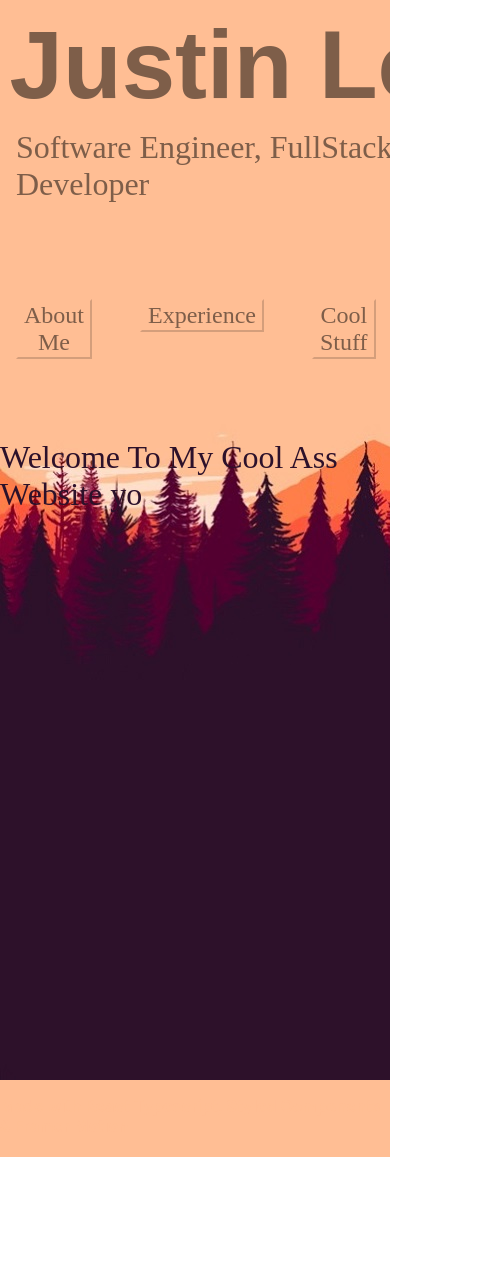
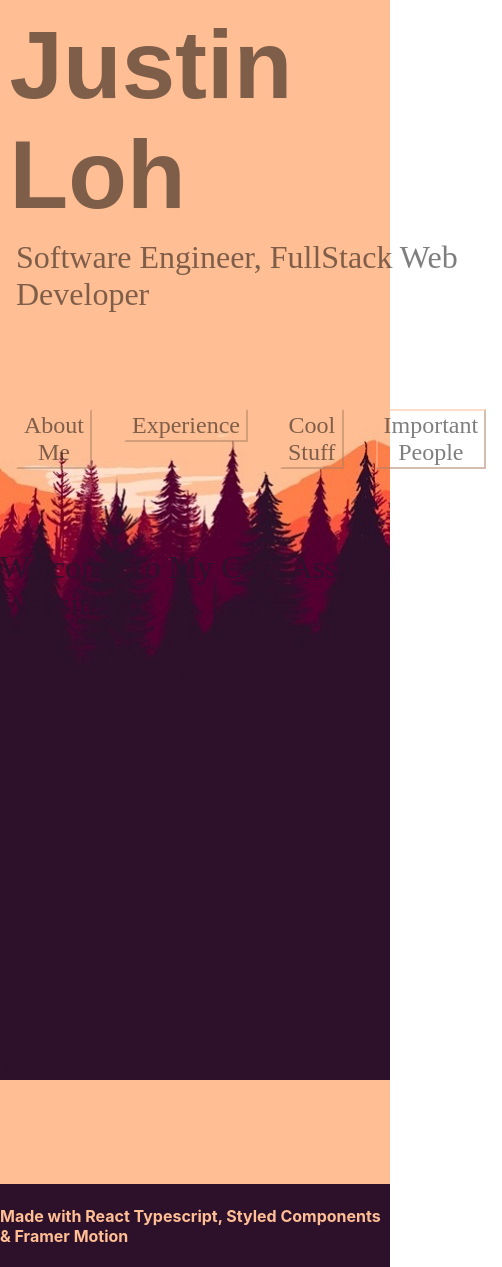
Before and after one commit to JustinLohKingWei/LohKingWayTooGood, a React (Create React App) app: page / in a window 390 px wide. Shown: the whole page, 502 px wide, since content can reach past the window. Before the commit the page ends 1157 px from the top, so only its background shows below. Built offline with nearby package versions, Linux system fonts and the light colour scheme.

Commit message:
fixed responsive styling

```diff
--- a/src/App.tsx
+++ b/src/App.tsx
@@ -7,11 +7,14 @@ import React, { createContext, useState } from "react";
 import Wallpaper from "./resources/wallpaper.jpg";
 
 const RootContainer = styled.div`
+  display: flex;
   background-image: url(${Wallpaper});
-  overflow: hidden;
+  flex-direction: column;
+  flex-wrap: wrap;
+  min-height: 100%;
 `;
 
-const BlockContainer = styled.div`
+const FlexContainer = styled.div`
   display: flex;
   width: 100%;
 `;
@@ -31,15 +34,15 @@ function App() {
   return (
     <RootContainer>
       <GlobalContext.Provider value={globalContextValues}>
-        <BlockContainer>
+        <FlexContainer>
           <Header />
-        </BlockContainer>
-        <BlockContainer>
+        </FlexContainer>
+        <FlexContainer>
           <Content />
-        </BlockContainer>
-        <BlockContainer>
+        </FlexContainer>
+        <FlexContainer>
           <Footer />
-        </BlockContainer>
+        </FlexContainer>
       </GlobalContext.Provider>
     </RootContainer>
   );
--- a/src/components/Content.tsx
+++ b/src/components/Content.tsx
@@ -10,7 +10,7 @@ import People from "./pages/People";
 
 const ContentRoot = styled.div`
   display: flex;
-  height: 43.7rem;
+  min-height: 43.7rem;
 `;
 
 function Content() {
--- a/src/components/Footer.tsx
+++ b/src/components/Footer.tsx
@@ -5,6 +5,9 @@ const FooterRoot = styled.div`
   width: 100%;
   justify-content: center;
   color: #ffbe94;
+  flex-wrap: wrap ;
+  word-break: break-all ;
+  background-color: #2d112a ;
 `;
 
 function Footer() {
--- a/src/components/Navbar.tsx
+++ b/src/components/Navbar.tsx
@@ -11,7 +11,7 @@ const NavbarRoot = styled.div`
 const NavbarList = styled.div`
   display: flex;
   min-height: 2.5em;
-  column-gap: 1em;
+ justify-content: space-evenly ;
 `;
 const NavbarButtonContainer = styled.div`
   opacity: 100%;
--- a/src/components/layout/AboutImage.tsx
+++ b/src/components/layout/AboutImage.tsx
@@ -3,20 +3,20 @@ import aboutImage from "../../resources/hammerboi.jpg";
 
 const AboutImageRoot = styled.div`
   display: flex;
-  display: flex;
-  min-height: 100%;
-  padding: 10%;
+
+  height: 37rem;
+  padding: 10% 10% 0 10% ;
+  justify-content: center;
 `;
 
 const AboutImageContainer = styled.div`
   display: flex;
-  min-width: 100%;
+  min-width: 30rem;
   justify-content: center;
   background-color: black;
   color: white;
   opacity: 0.8;
-  min-height: 40vh;
-  max-height: 60vh;
+  max-height: 33rem;
   border-radius: 2em;
   padding-top: 2em;
 `;
@@ -25,7 +25,7 @@ const AboutImageHolder = styled.div`
   display: block;
   min-width: 20em;
   max-width: 20em;
-  max-height: 45vh;
+  max-height: 25rem;
   object-fit: contain;
 `;
 
--- a/src/components/layout/AboutPara.tsx
+++ b/src/components/layout/AboutPara.tsx
@@ -2,8 +2,8 @@ import styled from "styled-components";
 
 const AboutParaRoot = styled.div`
   display: flex;
-  min-height: 100%;
-  padding: 5%;
+  max-height: 40rem;
+  padding: 5% 5% 0 5%;
 `;
 
 const AboutParaContainer = styled.div`
@@ -11,10 +11,9 @@ const AboutParaContainer = styled.div`
   background-color: black;
   color: white;
   opacity: 0.8;
-  min-height: 40vh;
-  max-height: 60vh;
+  max-height: 35rem;
   min-width: 90%;
-  padding: 2em;
+  padding: 2em 2em 0 2em;
   border-radius: 2em;
 `;
 
@@ -29,8 +28,8 @@ const AboutParaHolder = styled.div`
   }
   &::-webkit-scrollbar-thumb {
     opacity: 1;
-    background-color:  #FFBE94;
-    max-height: 5em ;
+    background-color: #ffbe94;
+    max-height: 5em;
   }
 `;
 
--- a/src/components/pages/About.tsx
+++ b/src/components/pages/About.tsx
@@ -7,8 +7,7 @@ import AboutPara from "../layout/AboutPara";
 const AboutRoot = styled.div`
   display: flex;
   min-width: 100%;
-  min-height: 100%;
-  overflow: hidden; ;
+  min-height: 43.7rem;
 `;
 
 const initialAbout = {
--- a/src/components/pages/Home.tsx
+++ b/src/components/pages/Home.tsx
@@ -29,10 +29,10 @@ const Welcome = styled.div`
   min-width: 100%;
 `;
 
-const initialWelcome = { opacity: 0, y: 500 };
+const initialWelcome = { opacity: 0.2, y: 50 };
 const animateWelcome = { opacity: 1, y: 0 };
 const transtionWelcome = { duration: 1.5 };
-const exitWelcome = { opacity: 0, y: 500 };
+const exitWelcome = { opacity: 0, y: 50 };
 
 function Home() {
   return (
```
